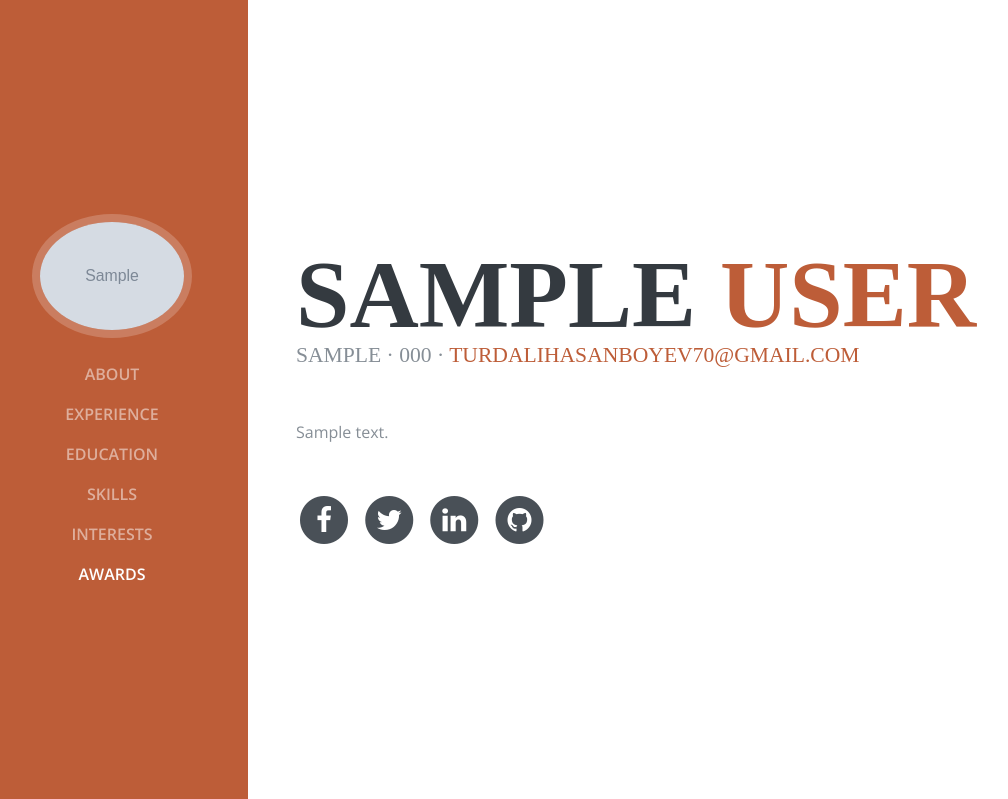
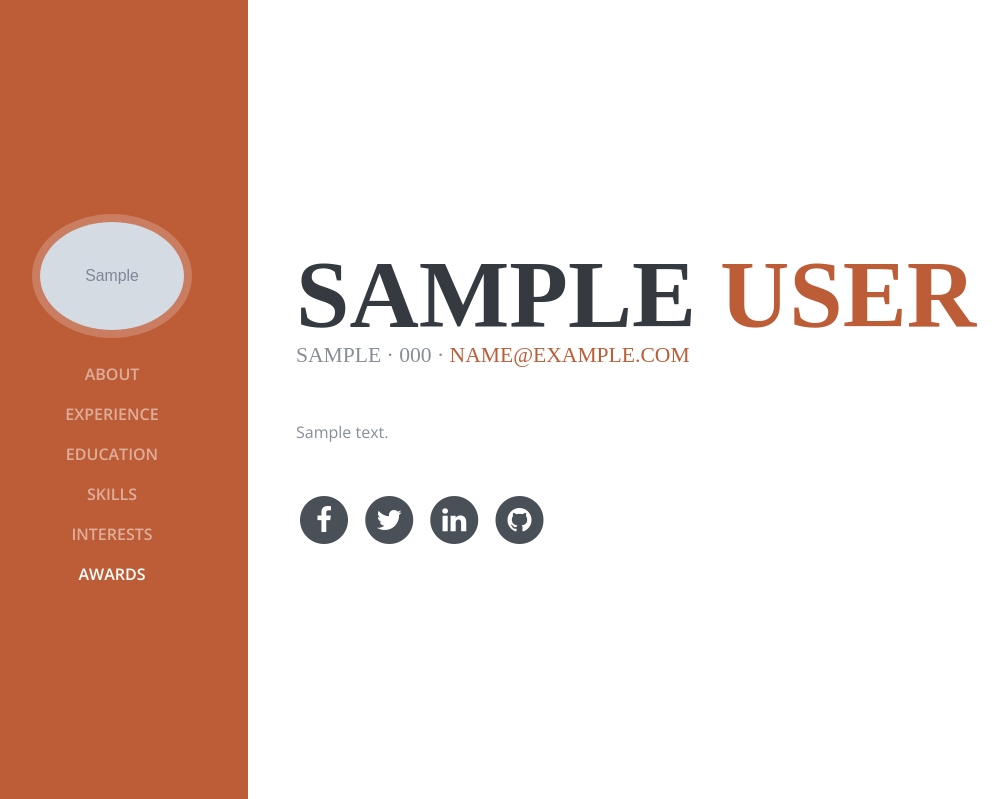
Before and after one commit to turdal1hasanboyev/Resume, a Django app: page / in a window 1280 px wide. Shown: the top 799 px of the page, without its empty margins (24-1032 px from the left). Run offline with Django 5.2, Linux system fonts and the light colour scheme; tables that the repository leaves empty hold one stand-in row (values such as "Sample post"); grey boxes marked "Sample" are stand-in pictures; some libraries are stand-ins or nearby versions; some web fonts are replaced.

Commit message:
Finish Project!

```diff
--- a/templates/index.html
+++ b/templates/index.html
@@ -76,7 +76,7 @@
           <span class="text-primary">{{ user.last_name }}</span>
         </h1>
         <div class="subheading mb-5">{{ user.adress }} · {{ user.phone_number }} ·
-          <a href="{{ user.email }}">turdalihasanboyev70@gmail.com</a>
+          <a href="{{ user.email }}">{{ user.email }}</a>
         </div>
         <p class="mb-5">{{ user.biography }}</p>
         <ul class="list-inline list-social-icons mb-0">
```
